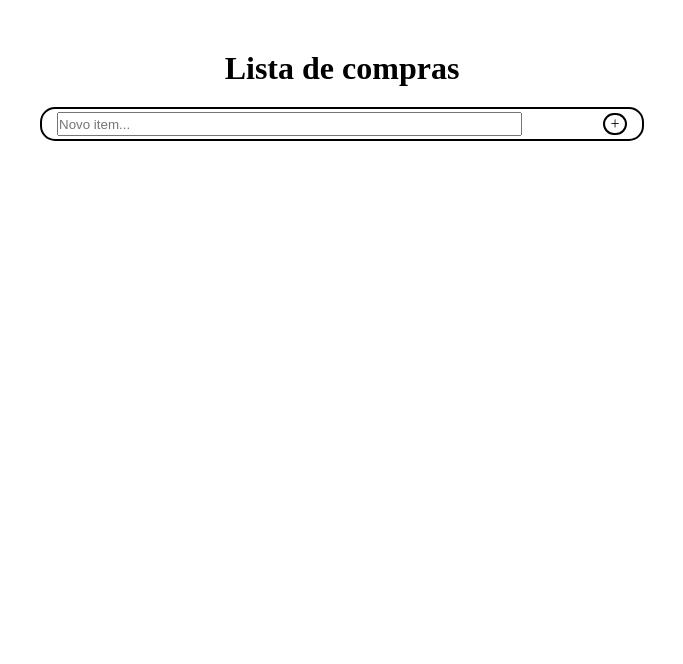
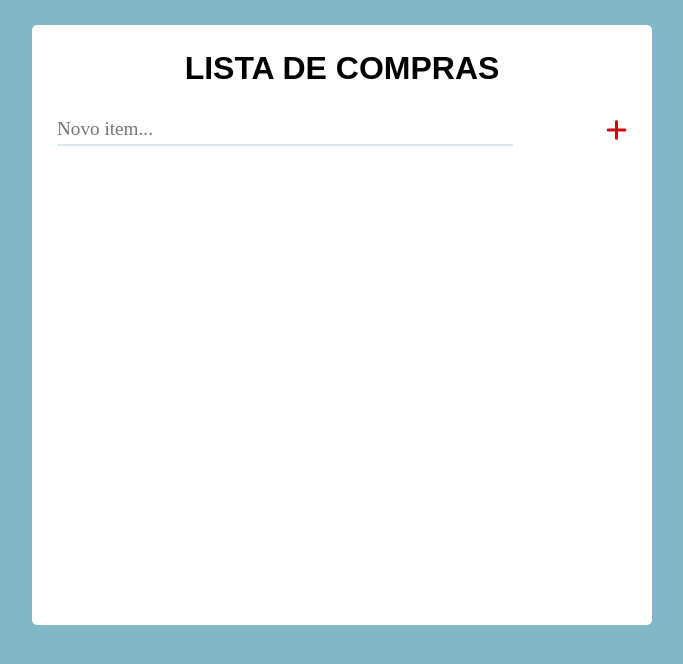
Before and after one commit to Vinicius1998ls/Lista_de_compras, a React (Create React App) app: page / in a window 1280 px wide. Shown: the top 664 px of the page, without its empty margins (298-981 px from the left). Built offline with nearby package versions, Linux system fonts and the light colour scheme.

Commit message:
Aplicação de estilos

```diff
--- a/package.json
+++ b/package.json
@@ -4,6 +4,11 @@
   "homepage": "https://vinicius1998ls.github.io/Lista_de_compras/",
   "private": true,
   "dependencies": {
+    "@fortawesome/fontawesome-free": "^6.4.0",
+    "@fortawesome/fontawesome-svg-core": "^6.4.0",
+    "@fortawesome/free-regular-svg-icons": "^6.4.0",
+    "@fortawesome/free-solid-svg-icons": "^6.4.0",
+    "@fortawesome/react-fontawesome": "^0.2.0",
     "@testing-library/jest-dom": "^5.16.5",
     "@testing-library/react": "^13.4.0",
     "@testing-library/user-event": "^13.5.0",
--- a/src/App.css
+++ b/src/App.css
@@ -1,4 +1,12 @@
 h1 {
     display: flex;
     justify-content: center;
+    font-family: 'Kanit', sans-serif;
+    font-size: 2rem;
 }
+
+@media (max-width: 800px) {
+    h1 {
+        font-size: 1.5rem;
+    }
+}
--- a/src/App.jsx
+++ b/src/App.jsx
@@ -1,6 +1,7 @@
 import React from "react";
 
 import "./App.css";
+import './components/fonts.css'
 
 import ShoppingList from "./components/ShoppingList";
 
@@ -8,7 +9,7 @@ import ShoppingList from "./components/ShoppingList";
 export default function App() {
     return (
         <>
-            <h1>Lista de compras</h1>
+            <h1>LISTA DE COMPRAS</h1>
 
             <ShoppingList></ShoppingList>
         </>
--- a/src/components/ShoppingList.css
+++ b/src/components/ShoppingList.css
@@ -7,25 +7,26 @@ body {
     justify-content: center;
 }
 
-.list-items {
-    display: flex;
-    flex-direction: column;
+ul {
+    margin-top: 15px;
 }
 
 .items {
     display: grid;
     grid-template-columns: 4fr 2fr;
     width: 600px;
-    height: 30px;
-    margin: 10px;
-    border: 2px black solid;
-    border-radius: 20px;
+    height: 35px;
+    margin: 5px 10px;
+    border-bottom: 2px #2E5A67 solid;
 }
 
 .name-item {
     display: flex;
     margin-left: 15px;
     align-items: center;
+    font-size: 1.5rem;
+    font-family: 'Amatic SC', cursive;
+    color: #494949;
 }
 
 .div-icons {
@@ -35,27 +36,41 @@ body {
     margin-right: 10px;
 }
 
-.div-icons i {
+.div-icons svg {
     margin: 0 5px;
-    width: 15px;
-    border: 2px black solid;
-    border-radius: 15px;
+    font-size: 1.5rem;
+}
+.remove {
+    color: #CE050F;
+}
+
+.check {
+    color: #9ECF36;
 }
 
 .new-item {
     display: grid;
     width: 600px;
-    height: 30px;
+    height: 35px;
     grid-template-columns: 4fr 1fr;
-    border: 2px black solid;
-    border-radius: 15px;
-    margin: 20px 10px;
+    margin: 25px 10px;
 }
 
 input {
-    height: 20px;
+    height: 30px;
+    width: 95%;
     margin-left: 15px;
-    margin-top: 3px;
+    margin-top: 2px;
+    border: none;
+    border-bottom: 2px #DBEAEF solid;
+    font-size: 1.2rem;
+    font-family: 'Amatic SC', cursive;
+    color: #494949;
+}
+
+input:focus {
+    outline: none;
+    border-bottom: 2px #2E5A67 solid;
 }
 
 .button-add {
@@ -63,16 +78,14 @@ input {
     justify-content: flex-end;
     align-items: center;
     margin-right: 15px;
-
+    color: #CE050F;
 }
 
-.new-item i {
+.button-add svg {
     display: flex;
     justify-content: center;
     align-items: center;
-    border: 2px black solid;
-    border-radius: 15px;
-    width: 20px;
+    font-size: 1.5rem;
 }
 
 @media (max-width: 1200px) {
--- a/src/components/ShoppingList.jsx
+++ b/src/components/ShoppingList.jsx
@@ -1,6 +1,10 @@
 import { useState } from "react";
 
 import './ShoppingList.css'
+import './fonts.css'
+
+import { FontAwesomeIcon} from '@fortawesome/react-fontawesome'
+import { faCheck, faXmark, faPlus } from '@fortawesome/free-solid-svg-icons'
 
 export default function ShoppingList() {
 
@@ -16,10 +20,12 @@ export default function ShoppingList() {
                 <label>{item.item}</label>}
               </div>
               <div className="div-icons">
-                {item.checked ? <i onClick={() => remove(item.id)}>X</i> :
+                {item.checked ?
+                    <FontAwesomeIcon icon={faXmark} className="remove" onClick={() => remove(item.id)} /> :
                 <>
-                    <i onClick={() => check(item.id)}>V</i>
-                    <i onClick={() => remove(item.id)}>X</i>
+                    <FontAwesomeIcon icon={faCheck} className="check" onClick={() => check(item.id)} />
+                    <FontAwesomeIcon icon={faXmark} className="remove" onClick={() => remove(item.id)} />
+
                 </>}
               </div>
             </li>
@@ -34,7 +40,7 @@ export default function ShoppingList() {
                 <div className="new-item">
                     <input id="save-item" type="text" placeholder="Novo item..." onKeyDown={enter} />
                     <div className="button-add">
-                        <i onClick={save}>+</i>
+                        <i><FontAwesomeIcon icon={faPlus} onClick={save} /></i>
                     </div>
                 </div>
             </>
--- /dev/null
+++ b/src/components/fonts.css
@@ -0,0 +1,20 @@
+@font-face {
+    font-family: 'Oswald', sans-serif;
+    font-style: normal;
+    font-weight: 400;
+    src: url('https://fonts.googleapis.com/css2?family=Amatic+SC:wght@700&family=Oswald&display=swap') format('truetype');
+}
+
+@font-face {
+    font-family: 'Amatic SC', cursive;
+    font-style: normal;
+    font-weight: 400;
+    src: url('https://fonts.googleapis.com/css2?family=Amatic+SC:wght@700&family=Oswald&display=swap') format('truetype');
+}
+
+@font-face {
+    font-family: 'Kanit', sans-serif;
+    font-style: normal;
+    font-weight: 500;
+    src: url('https://fonts.googleapis.com/css2?family=Kanit:wght@500&display=swap')
+}
--- a/src/index.css
+++ b/src/index.css
@@ -1,3 +1,26 @@
+body{
+    background-color: #82B7C7;
+}
+
+/* @media (max-width: 650px) {
+    body {
+        background-color: white;
+    }
+} */
+
+#root{
+    background-color: white;
+    margin-top: 25px;
+    min-height: 600px;
+    border-radius: 5px;
+}
+
 h1 {
-    margin-top: 50px;
+    margin-top: 25px;
 }
+
+@media(max-width: 1200px) {
+    #root {
+        margin-top: 12px;
+    }
+}
```
Also changed, not shown: 1 other file (tests, documents, lock files or other folders).
